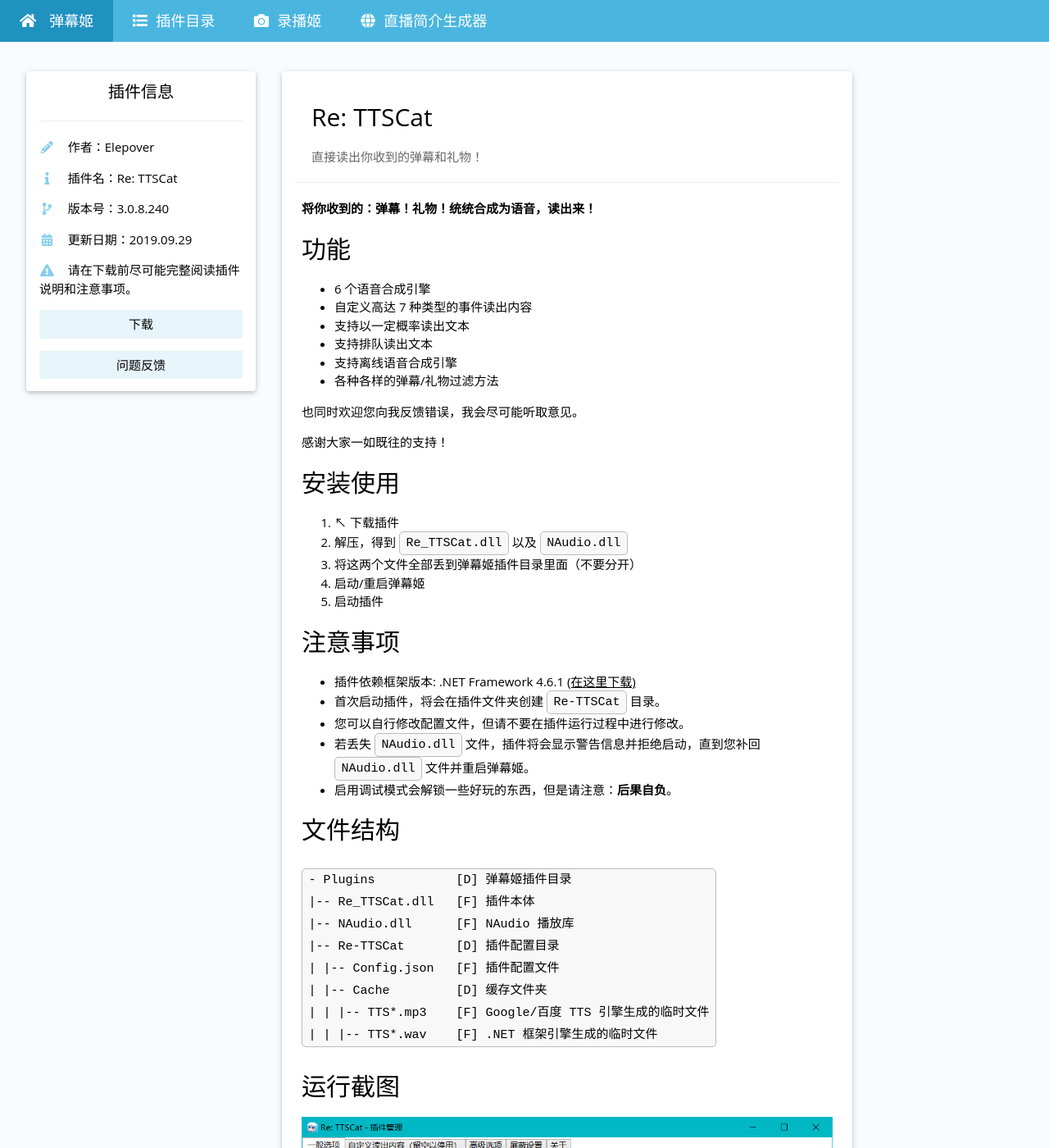
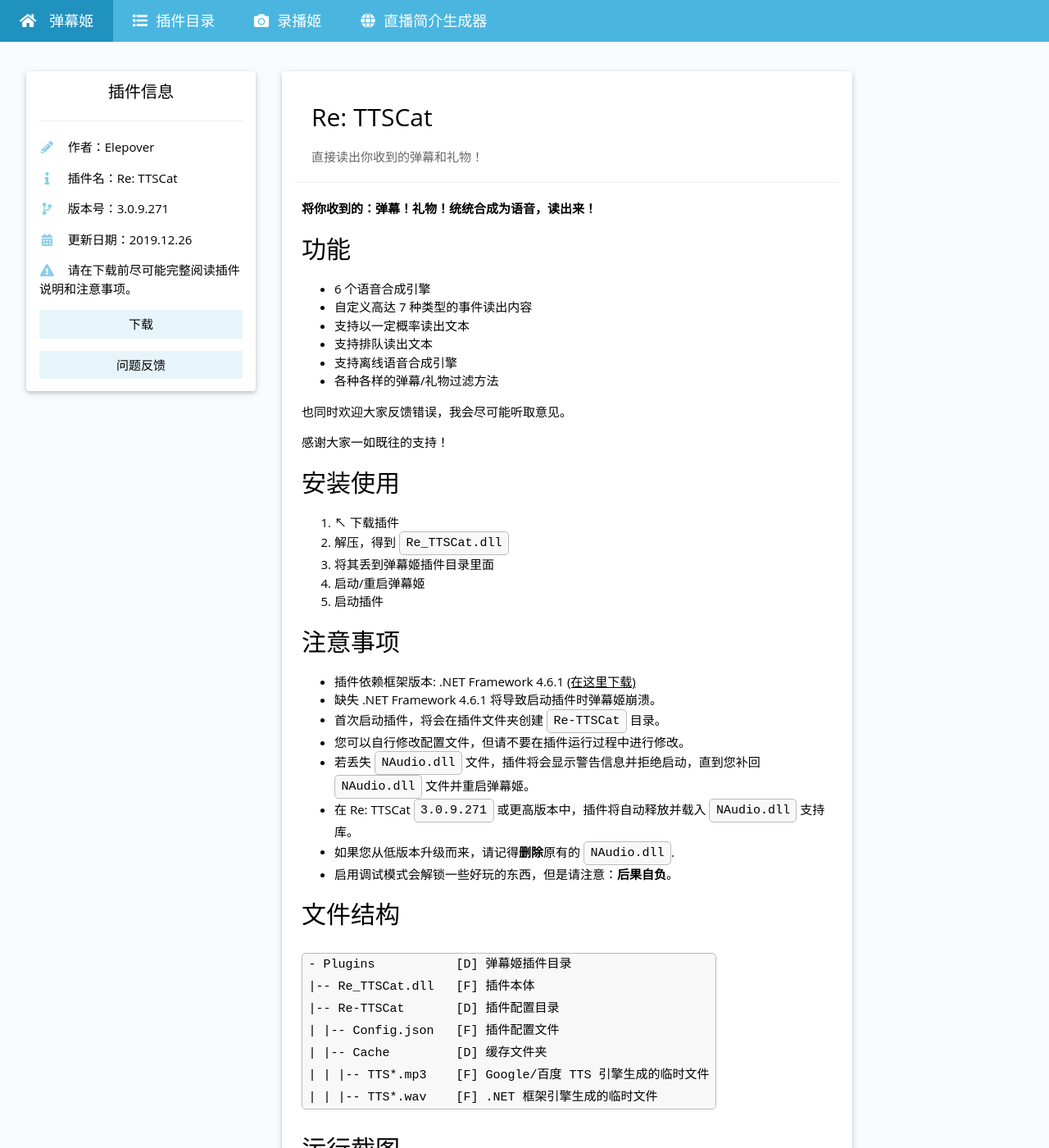
Before and after one commit to Bililive/www.danmuji.org, a Jekyll site: the page built from _plugin/Re-TTSCat.md, in a window 1280 px wide and 1400 px high. Shown: the whole window at 82% size. Built offline with Jekyll 4.4.1, drawn with Linux system fonts in a browser that asks for light colours; some of the changed text lies outside the part shown.

Commit message:
update to 3.0.9.271

````diff
--- a/_plugin/Re-TTSCat.md
+++ b/_plugin/Re-TTSCat.md
@@ -5,11 +5,11 @@
 plugin_author: Elepover
 plugin_name: 'Re: TTSCat'
 plugin_desc: 直接读出你收到的弹幕和礼物！
-plugin_version: 3.0.8.240
-plugin_update_datetime: 2019-09-29 16:00:00 +0800
+plugin_version: 3.0.9.271
+plugin_update_datetime: 2019-12-26 13:20:00 +0800
 plugin_update_desc: |-
-  [+] 启动时将使用异步更新检查，加快启动速度
-  [+] 新增用户自定义 TTS 引擎功能
+  [+] NAudio.dll 现无需放置于插件文件夹中，插件启动过程中将自动处理
+  [!] 如果您从 3.0.8.240 或更低版本更新而来，请务必删除原有的 NAudio.dll 文件
 plugin_dllink: /resource/Re-TTSCat/Re-TTSCat.zip
 plugin_contact: t92Yus2bvxGd19GQyVmdvBXZsVGIwiY52uL5uKY6BCY6R+Y53+K6YKa6ueZ6Eq552uL5S+o5syp5
 plugin_dlnote: 请在下载前尽可能完整阅读插件说明和注意事项。
@@ -26,24 +26,27 @@
 - 支持离线语音合成引擎
 - 各种各样的弹幕/礼物过滤方法
 
-也同时欢迎您向我反馈错误，我会尽可能听取意见。
+也同时欢迎大家反馈错误，我会尽可能听取意见。
 
 感谢大家一如既往的支持！
 
 ## 安装使用
 
 1. ↖ 下载插件
-2. 解压，得到 `Re_TTSCat.dll` 以及 `NAudio.dll`
-3. 将这两个文件全部丢到弹幕姬插件目录里面（不要分开）
+2. 解压，得到 `Re_TTSCat.dll`
+3. 将其丢到弹幕姬插件目录里面
 4. 启动/重启弹幕姬
 5. 启动插件
 
 ## 注意事项
 
 - 插件依赖框架版本: .NET Framework 4.6.1 [(在这里下载)](https://www.microsoft.com/zh-cn/download/details.aspx?id=49982)
+- 缺失 .NET Framework 4.6.1 将导致启动插件时弹幕姬崩溃。
 - 首次启动插件，将会在插件文件夹创建 `Re-TTSCat` 目录。
 - 您可以自行修改配置文件，但请不要在插件运行过程中进行修改。
 - 若丢失 `NAudio.dll` 文件，插件将会显示警告信息并拒绝启动，直到您补回 `NAudio.dll` 文件并重启弹幕姬。
+- 在 Re: TTSCat `3.0.9.271` 或更高版本中，插件将自动释放并载入 `NAudio.dll` 支持库。
+- 如果您从低版本升级而来，请记得**删除**原有的 `NAudio.dll`.
 - 启用调试模式会解锁一些好玩的东西，但是请注意：**后果自负**。
 
 ## 文件结构
@@ -51,7 +54,6 @@
 ```
 - Plugins           [D] 弹幕姬插件目录
 |-- Re_TTSCat.dll   [F] 插件本体
-|-- NAudio.dll      [F] NAudio 播放库
 |-- Re-TTSCat       [D] 插件配置目录
 | |-- Config.json   [F] 插件配置文件
 | |-- Cache         [D] 缓存文件夹
@@ -66,3 +68,13 @@
 ![过滤设置](/resource/Re-TTSCat/blocking.png)
 
 ![高级功能](/resource/Re-TTSCat/advanced-features.png)
+
+## 问题反馈
+
+如遇到问题，请在联系我时提供以下信息:
+
+- 问题症状
+- 如何复现该问题
+- （如果弹幕姬崩溃，请一并提供以下内容）
+- 事件查看器 -> `Windows 日志` -> `应用程序` -> 搜索来源为 `.NET Runtime` 的日志项目
+- 右键 Windows 徽标 -> `运行` -> 输入 `msinfo32.exe` -> `文件` -> `保存` 的结果
````
Also changed, not shown: 1 other file.
